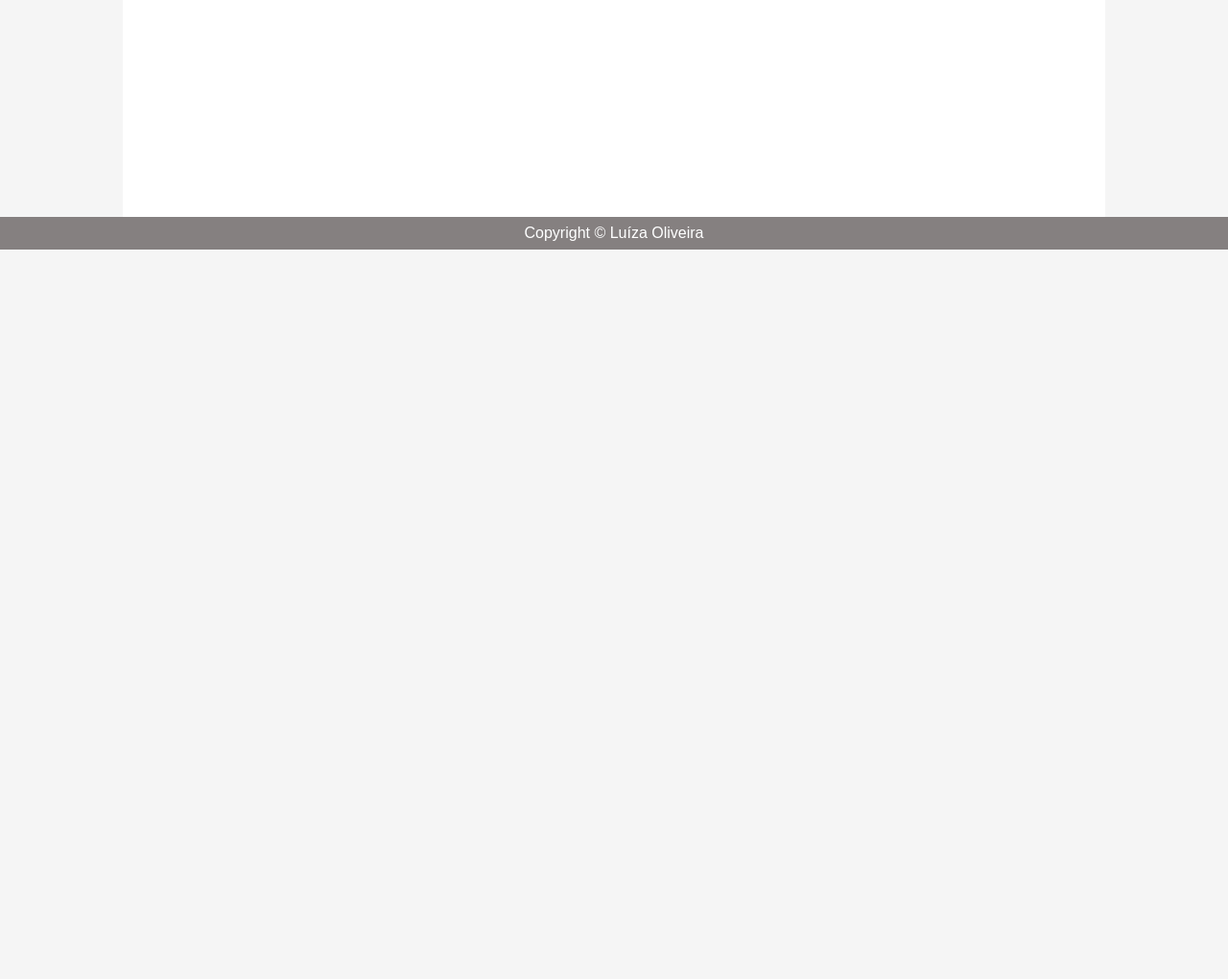
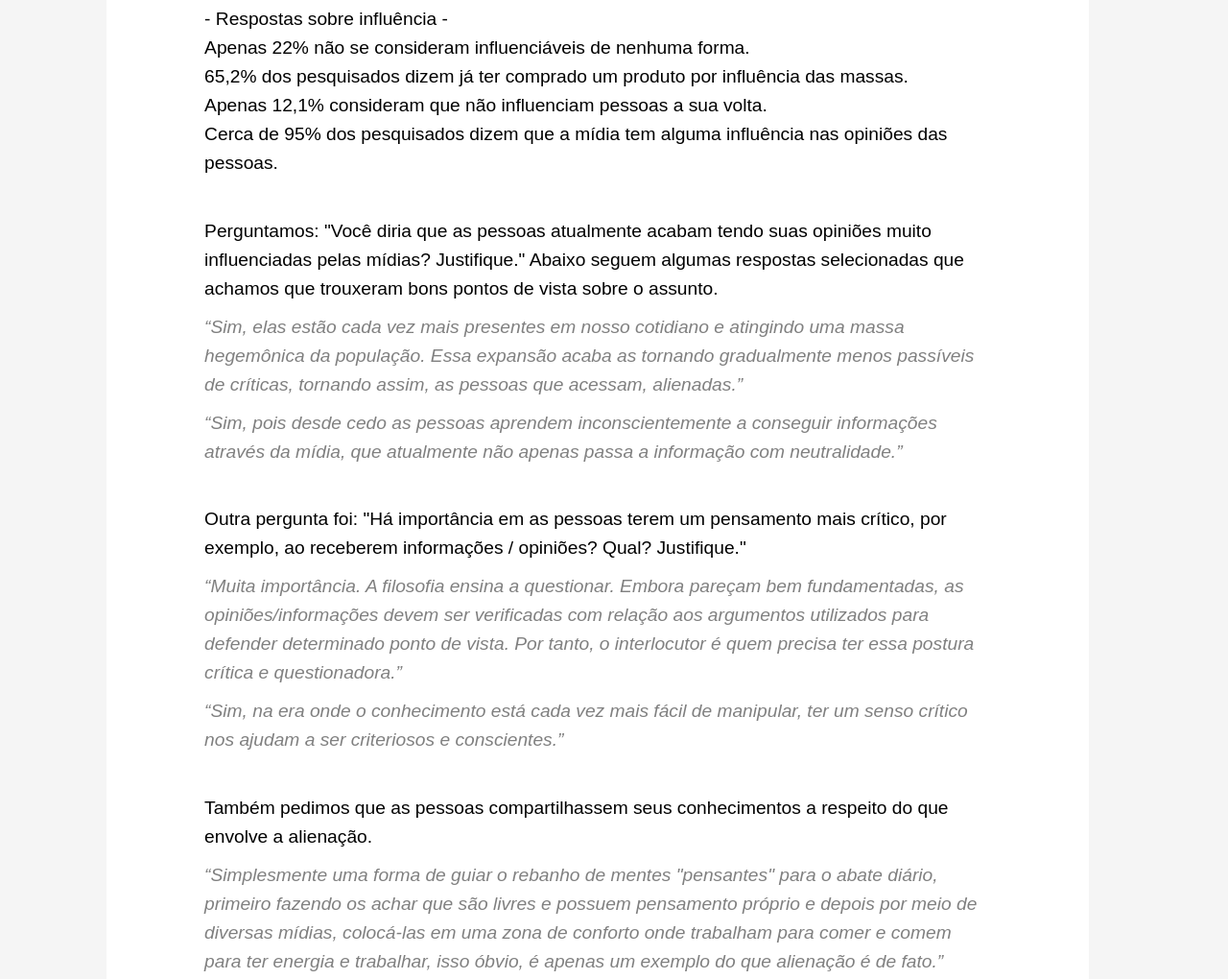
Before and after one commit to eixo-integrador/produto-final, a plain HTML site: page pesquisa.html in a window 1280 px wide. Shown: the part 540-1560 px from the top of the page at 96% size. Before the commit the page ends 800 px from the top, so only its background shows below. Drawn offline with Linux system fonts and the light colour scheme.

Commit message:
Área pesquisa finalizada

```diff
--- a/pesquisa.html
+++ b/pesquisa.html
@@ -36,8 +36,30 @@
             <li>4 - Acima de 50 anos </li>
             <li>5 - Menor que 15 anos </li>
         </div>
+        <div class="texto">
+            <p>- Respostas sobre influência -</p>
+            <p>Apenas 22% não se consideram influenciáveis de nenhuma forma.</p>
+            <p>65,2% dos pesquisados dizem já ter comprado um produto por influência das massas.</p>
+            <p>Apenas 12,1% consideram que não influenciam pessoas a sua volta. </p>
+            <p>Cerca de 95% dos pesquisados dizem que a mídia tem alguma influência nas opiniões das pessoas. </p>
+        </div>
+        <div class="texto">
+            <p>Perguntamos: "Você diria que as pessoas atualmente acabam tendo suas opiniões muito influenciadas pelas mídias? Justifique." Abaixo seguem algumas respostas selecionadas que achamos que trouxeram bons pontos de vista sobre o assunto.</p>
+            <p class="comentario">“Sim, elas estão cada vez mais presentes em nosso cotidiano e atingindo uma massa hegemônica da população. Essa expansão acaba as tornando gradualmente menos passíveis de críticas, tornando assim, as pessoas que acessam, alienadas.”</p>
+            <p class="comentario">“Sim, pois desde cedo as pessoas aprendem inconscientemente a conseguir informações através da mídia, que atualmente não apenas passa a informação com neutralidade.”</p>
+        </div>
+        <div class="texto">
+            <p>Outra pergunta foi: "Há importância em as pessoas terem um pensamento mais crítico, por exemplo, ao receberem informações / opiniões? Qual? Justifique."</p>
+            <p class="comentario">“Muita importância. A filosofia ensina a questionar. Embora pareçam bem fundamentadas, as opiniões/informações devem ser verificadas com relação aos argumentos utilizados para defender determinado ponto de vista. Por tanto, o interlocutor é quem precisa ter essa postura crítica e questionadora.” </p>
+            <p class="comentario">“Sim, na era onde o conhecimento está cada vez mais fácil de manipular, ter um senso crítico nos ajudam a ser criteriosos e conscientes.”</p>
+        </div>
+        <div class="texto">
+            <p>Também pedimos que as pessoas compartilhassem seus conhecimentos a respeito do que envolve a alienação.</p>
+            <p class="comentario">“Simplesmente uma forma de guiar o rebanho de mentes "pensantes" para o abate diário, primeiro fazendo os achar que são livres e possuem pensamento próprio e depois por meio de diversas mídias, colocá-las em uma zona de conforto onde trabalham para comer e comem para ter energia e trabalhar, isso óbvio, é apenas um exemplo do que alienação é de fato.” </p>
+            <p class="comentario">"Para Karl Marx, existem 4 dimensões de alienação, as 4 são explicadas em um livro dele. A primeira é em relação ao produto do trabalho, a segunda no processo de produção, a terceira em relação à existência do indivíduo enquanto membro do gênero humano e a quarta é em relação aos outros indivíduos.”</p>
+            <p class="comentario">"É um jeito das pessoas serem manipuladas, normalmente por opiniões e crenças famosas, que grandes grupos de pessoas acredita.”</p>
+        </div>
     </main>
-    <footer>Copyright &copy; Luíza Oliveira</footer>
 </body>
 
 </html>
--- a/style-pesquisa.css
+++ b/style-pesquisa.css
@@ -1,15 +1,31 @@
-body{
-    width: 100vw;
-    height: 100vh;
+body {
+    height: 290vh;
 }
 
-main{
-    height: 90vh;
+main {
+    height: 280vh;
 }
 
 .titulo{
     max-width: 80%;
 
+}
+
+
+.texto {
+    display: flex;
+    flex-direction: column;
+    font-size: 1.2rem;
+    margin-top: 4%;
+    line-height: 25px;
+    line-height: 30px;
+    max-width: 80%;
+}
+
+.comentario{
+    margin-top: 10px;
+    color: grey;
+    font-style: italic;
 }
 
 #texto1{
```
